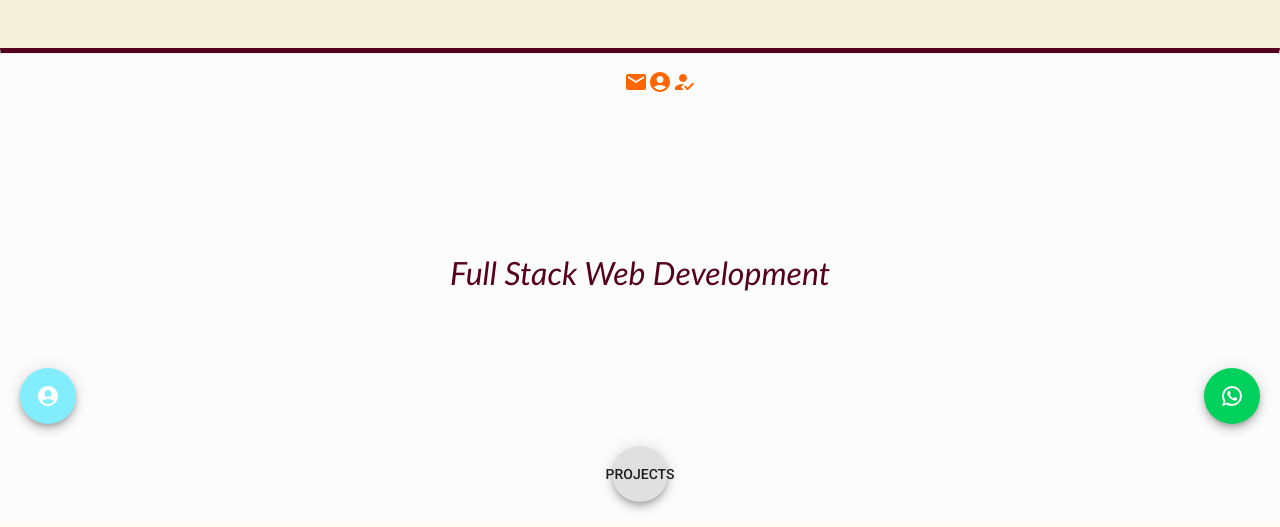
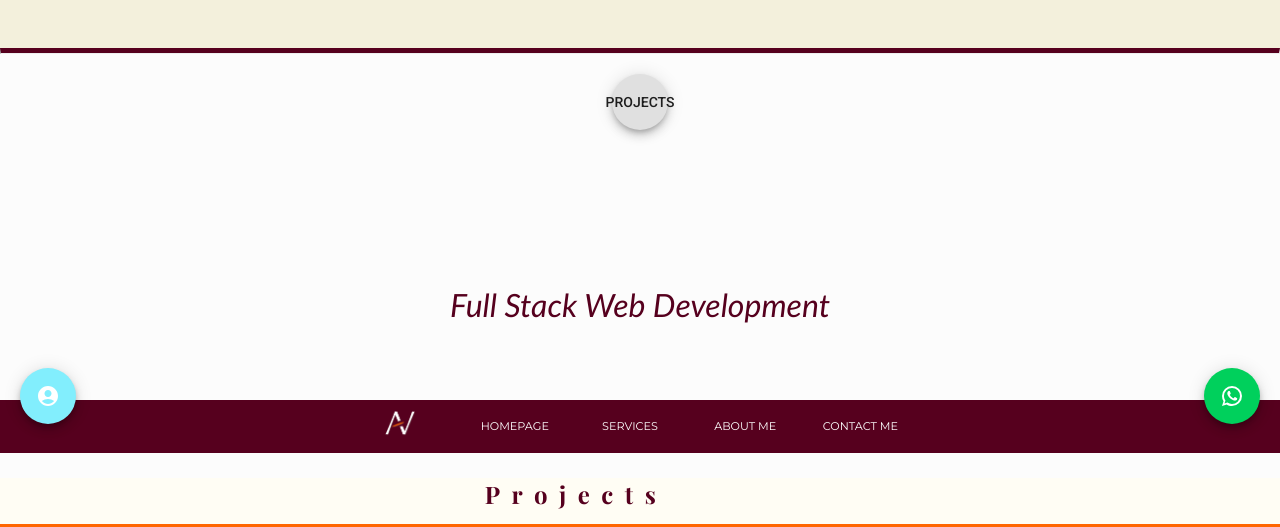
Before and after one commit to andvargas/andrasvargas.com, a React (Create React App) app: page / in a window 1280 px wide. Shown: the part 352-879 px from the top of the page. Built offline with nearby package versions, Linux system fonts and the light colour scheme; no server answers; a web font is replaced by a local one.

Commit message:
Added sticky menu to homepage

```diff
--- a/package.json
+++ b/package.json
@@ -1,6 +1,6 @@
 {
   "name": "andrasvargas",
-  "version": "1.2",
+  "version": "1.21",
   "private": true,
   "dependencies": {
     "@emotion/react": "^11.11.1",
@@ -47,6 +47,7 @@
     ]
   },
   "devDependencies": {
+    "@babel/plugin-proposal-private-property-in-object": "^7.21.11",
     "@testing-library/jest-dom": "^5.16.5"
   }
 }
--- a/src/components/Navigation/NavBar.js
+++ b/src/components/Navigation/NavBar.js
@@ -20,18 +20,23 @@ const useStyles = makeStyles({
 });
 
 const NavBar = (props) => {
+  console.log(props);
   const classes = useStyles();
 
   const isAdmin = useSelector((state) => state.auth.userType);
   console.log(isAdmin);
 
   return (
-    <ul className={classes.root}>
+    <ul id={props.id} className={classes.root} style={props.btMenu}>
       <NavBarItem link="/">
         <img src={avLogo} width="30" alt="logo" />
       </NavBarItem>
       <NavBarItem link="/">Homepage</NavBarItem>
       <NavBarItem link="/technical-seo-audit-service">Services</NavBarItem>
+      <NavBarItem link="/about">About Me</NavBarItem>
+      <NavBarItem link="#" openForm={props.openForm}>
+        Contact Me
+      </NavBarItem>
       <NavBarItem link="/dashboard" restricted>
         Dashboard
       </NavBarItem>
--- a/src/components/Navigation/NavBarItem2.js
+++ b/src/components/Navigation/NavBarItem2.js
@@ -3,13 +3,6 @@ import { useSelector } from "react-redux";
 import { styled } from "@mui/material/styles";
 import Button from "@mui/material/Button";
 import { Link } from "react-router-dom";
-
-//import classes from "./NavBar.module.css";
-
-// const hide = "flex";
-// if (authorised) {
-//   hide = "none";
-// }
 
 const Item = styled(Button)({
   fontFamily: "Montserrat, sans serif",
@@ -31,7 +24,6 @@ const Item = styled(Button)({
 });
 
 const NavBarItem = (props) => {
-  console.log(props);
   const authorised = useSelector((state) => state.auth.userId);
   const restricted = () => {
     if (!authorised && !props.restricted) {
@@ -42,7 +34,7 @@ const NavBarItem = (props) => {
   };
 
   const navButton = (
-    <li style={{ display: restricted() }}>
+    <li style={{ display: restricted() }} onClick={props.openForm}>
       <Item /* className={classes.NavBarItem} */>
         <Link to={props.link}>{props.children}</Link>
       </Item>
--- a/src/components/UI/Modal/Modal.module.css
+++ b/src/components/UI/Modal/Modal.module.css
@@ -14,13 +14,13 @@
 }
 
 .ModalOpen {
-    /* display: block; */
+  display: block;
   opacity: 1;
   transform: translateY(0);
 }
 
 .ModalClosed {
-    /* display: none; */
+  display: none; /* if this is active, the animation doesn't work */
   opacity: 0;
   transform: translateY(-100%);
 }
--- a/src/containers/Homepage/Homepage.js
+++ b/src/containers/Homepage/Homepage.js
@@ -1,19 +1,19 @@
-import React, { Component } from "react";
+import React, { useEffect, useState } from "react";
 import { connect } from "react-redux";
 import { Link } from "react-router-dom";
+import { Helmet } from "react-helmet";
+import AnchorLink from "react-anchor-link-smooth-scroll";
+import Fab from "@mui/material/Fab";
+import { AccountCircle, WhatsApp } from "@mui/icons-material";
+import Tooltip from "@mui/material/Tooltip";
 
 import Logo from "../../components/Logo/Logo";
 import NavBarSmall from "../../components/Navigation/NavBarSmall";
 import Navbar from "../../components/Navigation/NavBar";
 import PortfolioItems from "../Portfolio/PortfolioItems";
-import Helmet from "react-helmet";
-import AnchorLink from "react-anchor-link-smooth-scroll";
 import Modal from "../../components/UI/Modal/Modal";
 import Backdrop from "../../components/UI/Backdrop/BackDrop";
 import Contact from "../Contact/Contact";
-import Fab from "@mui/material/Fab";
-import { AccountCircle, WhatsApp } from "@mui/icons-material";
-import Tooltip from "@mui/material/Tooltip";
 
 const classes = {
   login: {
@@ -36,35 +36,83 @@ const classes = {
     position: "absolute",
     right: "20px",
     top: "90vh",
-    backgroundColor: "rgb(0	208	92)",
+    backgroundColor: "rgb(0 208 92)",
     color: "white",
   },
   menubar: {
-    display: "block",
+    position: "absolute",
+    top: "94vh",
+    right: 0,
+    width: "100%",
+    padding: "10px",
+  },
+  fixedMenu: {
+    position: "sticky",
+    top: "0",
+    margin: "0",
+    zIndex: "10",
+    paddingTop: "5px",
+  },
+  projects: {
+    marginTop: "20px",
+    zIndex: "-1",
   },
 };
 
-class Homepage extends Component {
-  state = {
-    modalIsOpen: false,
+const Homepage = ({ isAuthenticated }) => {
+  const [modalIsOpen, setModalIsOpen] = useState(false);
+  const [menuStyle, setMenuStyle] = useState(classes.menubar);
+
+  const showModal = () => {
+    setModalIsOpen(true);
   };
 
-  showModal = () => {
-    this.setState({ modalIsOpen: true });
+  const closeModal = () => {
+    setModalIsOpen(false);
   };
 
-  closeModal = () => {
-    this.setState({ modalIsOpen: false });
+  if ("IntersectionObserver" in window) {
+    console.log("Your browser supports IntersectionObserver");
+  } else {
+    console.log("Your browser does not support IntersectionObserver");
+  }
+
+  useEffect(() => {
+    // testing IntersectionObserver - delete this block when is done
+    let target = document.getElementById("menubar");
+    console.log(target);
+
+    let callback = (entries) => {
+      entries.forEach((entry) => {
+        if (entry.isIntersecting) {
+          console.log("is Intersecting", menuStyle);
+          // setMenuFixed(false);
+        } else {
+          setMenuStyle(classes.fixedMenu);
+          console.log("doesnt intersect", menuStyle);
+        }
+      });
     };
 
-  render() {
-    console.log(process.env.NODE_ENV);
+    let options = {
+      root: null, // null is the viewport
+      rootMargin: "0px",
+      threshold: 0,
+    };
+
+    let observer = new IntersectionObserver(callback);
+    observer.observe(target);
+  });
+
+  // continue from here: add class when doesn't intersect .fixedMenu
+
   return (
     <>
       <Helmet>
         <title>Andras Vargas | HomePage</title>
         <link rel="canonical" href={`${window.location.hostname}/`} />
       </Helmet>
+      <Navbar id="menubar" btMenu={menuStyle} openForm={showModal} close={closeModal} />
       <header className="App-header">
         <Logo />
         <h1 className="headline">ANDRAS VARGAS</h1>
@@ -89,29 +137,29 @@ class Homepage extends Component {
           </Fab>
         </Tooltip>
       </Link>
-        {/* <Navbar test={classes.menubar}></Navbar> */}
+      {/* <Navbar id="menubar" btMenu={menuStyle} /> */}
 
-        <Modal show={this.state.modalIsOpen} closed={this.closeModal}>
-          {<Contact close={this.closeModal} />}
+      <Modal show={modalIsOpen} closed={closeModal}>
+        <Contact close={closeModal} />
       </Modal>
-        <Backdrop show={this.state.modalIsOpen} closed={this.closeModal} />
-        <NavBarSmall isAuth={this.props.isAuthenticated} contact={this.showModal} close={this.closeModal} />
-        <h2 className="quote"> Full Stack Web Development</h2>
-        <AnchorLink href="#portf">
-          <Fab>Projects</Fab>
+      <Backdrop show={modalIsOpen} closed={closeModal} />
+      <AnchorLink offset="50" href="#portf">
+        <Fab style={classes.projects}>Projects</Fab>
       </AnchorLink>
+      {/* <NavBarSmall isAuth={isAuthenticated} contact={showModal} close={closeModal} /> */}
+      <h2 className="quote">Full Stack Web Development</h2>
+
       <section id="portf">
-          <PortfolioItems id="portf" color="primary" clicked={this.showModal} />
+        <PortfolioItems id="portf" color="primary" clicked={showModal} />
       </section>
       {/* <a href="#internal-user">internal-user</a> click this link to add user to GA4 Internals*/}
     </>
   );
-  }
-}
+};
+
 const mapStateToProps = (state) => {
   return {
     isAuthenticated: state.auth.token !== null,
   };
 };
-
 export default connect(mapStateToProps)(Homepage);
```
Also changed, not shown: src/containers/Homepage/Newhome.js (added, +131 -0 lines), src/containers/Homepage/test.js (added, +58 -0 lines), 2 other files (tests, documents, lock files or other folders). Lines whose indentation alone changed are shown as unchanged.
